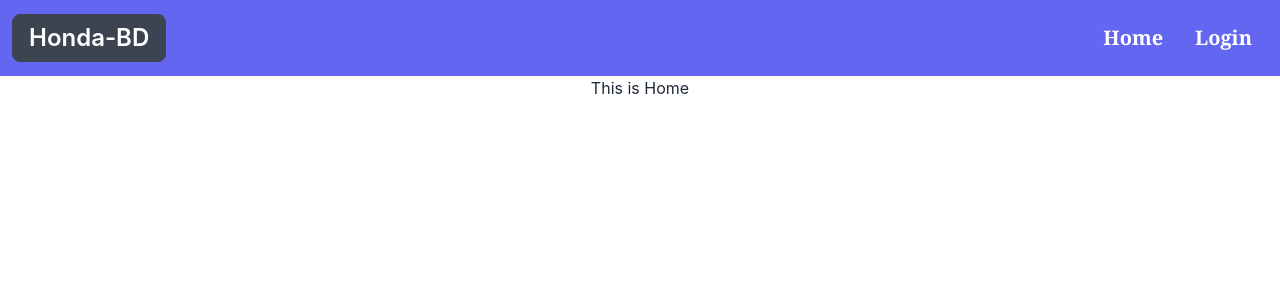
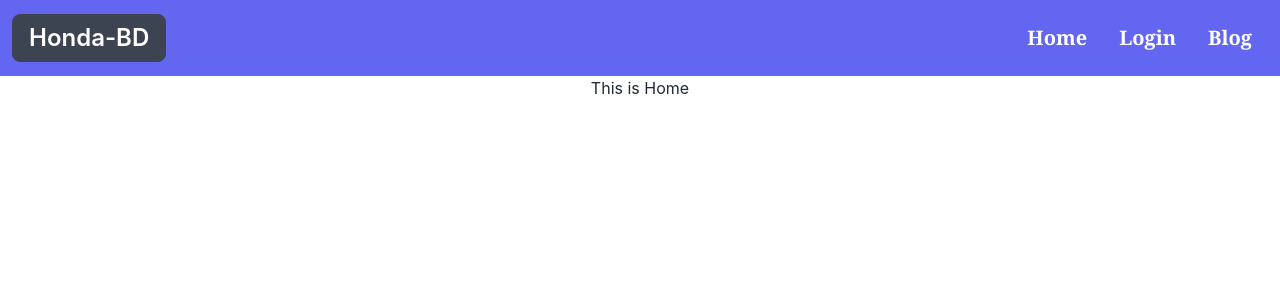
Before and after one commit to AsiburSumon/assignment-12-client, a React (Create React App) app: page / in a window 1280 px wide. Shown: the top 300 px of the page. Built offline with nearby package versions, Linux system fonts and the light colour scheme; no server answers.

Commit message:
blog route add

```diff
--- /dev/null
+++ b/src/Blog/Blog.js
@@ -0,0 +1,11 @@
+import React from 'react';
+
+const Blog = () => {
+    return (
+        <div>
+            <h2>My Blog</h2>
+        </div>
+    );
+};
+
+export default Blog;
--- a/src/Header/Header.js
+++ b/src/Header/Header.js
@@ -42,6 +42,9 @@
              )
             }
           </li>
+          <li>
+          <Link to="/blog">Blog</Link>
+          </li>
         </ul>
       </div>
     </div>
--- a/src/Routes/Routes.js
+++ b/src/Routes/Routes.js
@@ -1,4 +1,5 @@
 import { createBrowserRouter } from "react-router-dom";
+import Blog from "../Blog/Blog";
 import Home from "../Home/Home";
 import Main from "../Layout/Main";
 import Login from "../Login/Login/Login";
@@ -20,6 +21,10 @@
             {
                 path: '/signup',
                 element: <SignUp></SignUp>
+            },
+            {
+                path: '/blog',
+                element: <Blog></Blog>
             }
         ]
     }
```
